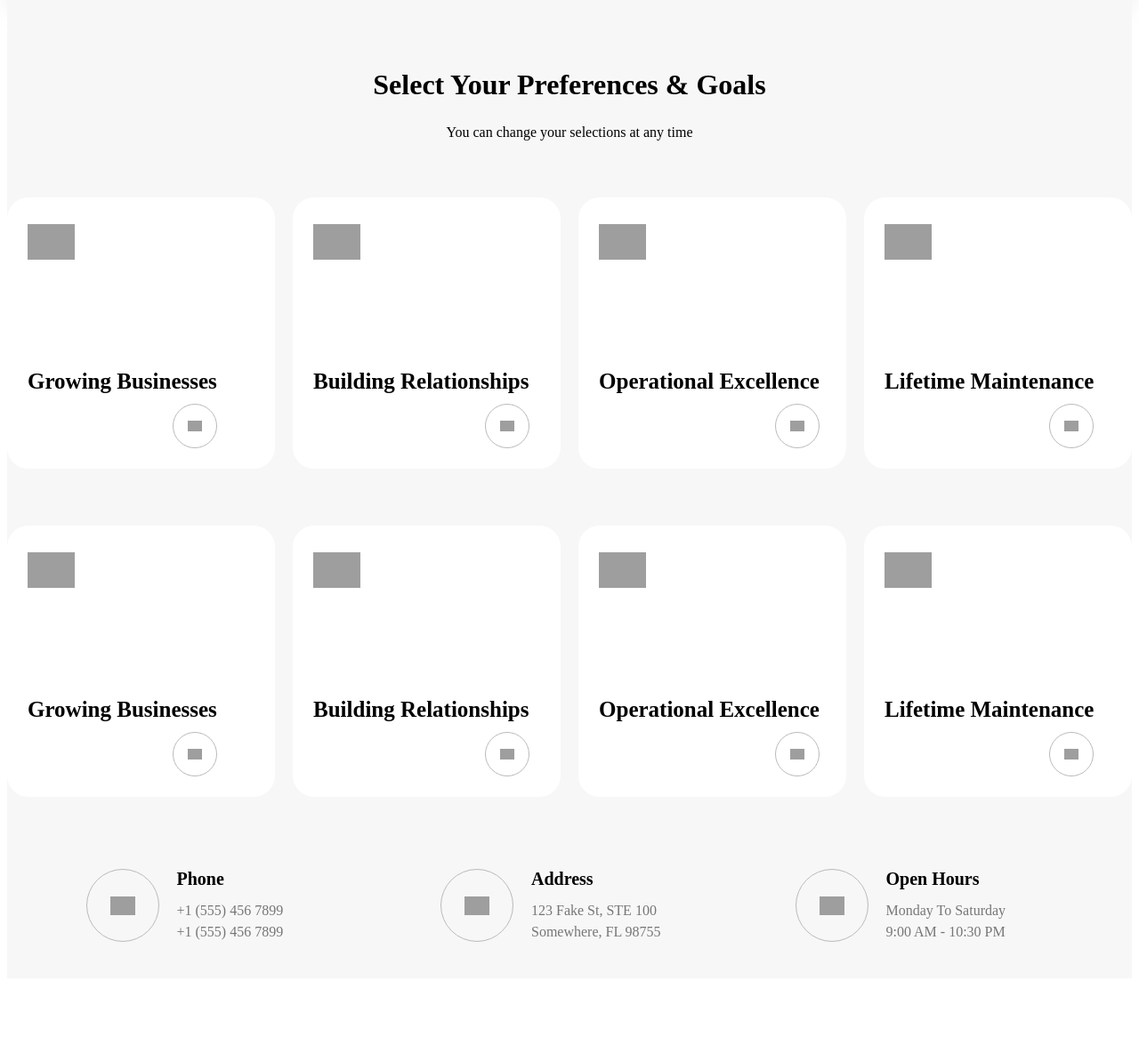
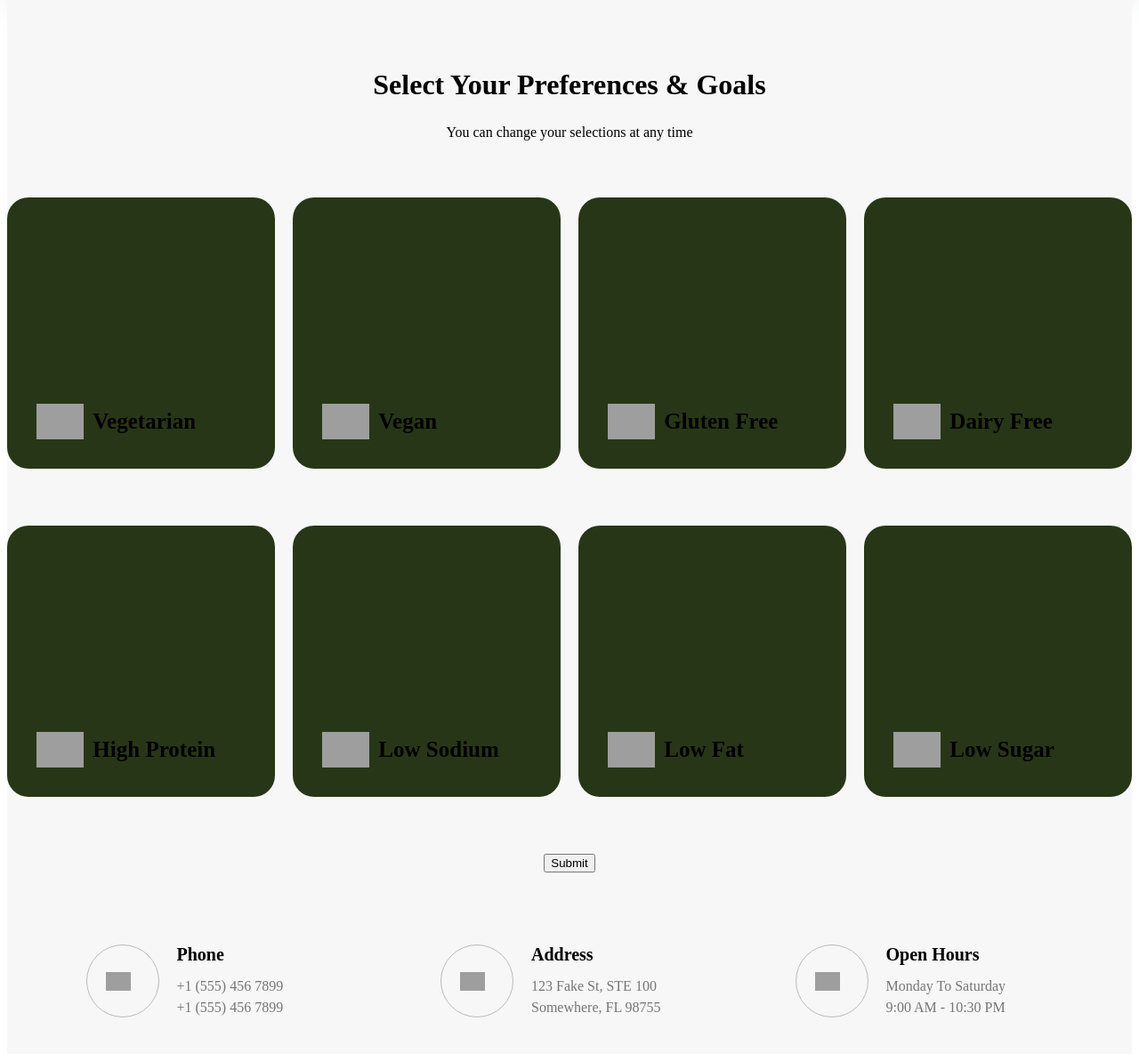
Before and after one commit to jasonglove/Mexl-Harmyny, a Flask app: page / in a window 1280 px wide. Shown: the part 93-1286 px from the top of the page at 89% size. Before the commit the page ends 1152 px from the top, so only its background shows below. Run offline with Flask 3, Linux system fonts and the light colour scheme; grey boxes are pictures that could not be loaded.

Commit message:
Quiz html and css pretty

```diff
--- a/static/style.css
+++ b/static/style.css
@@ -1,6 +1,13 @@
 /*-- -------------------------- -->
 <---           Hero             -->
 <--- -------------------------- -*/
+
+:root {
+    --bgBefore: #283618 ; /* Define a color variable */
+    --bgSelect: #c6d0a4;
+    --bgHover: #c6d0a4;
+    --cardhover: #c6d0a4;
+  }
 
 /* Mobile - 360px */
 @media only screen and (min-width: 0rem) {
@@ -156,7 +163,7 @@
       transition: width 0.3s;
   }
   #hero-143 .cs-button-solid:hover {
-      color: #fff;
+      color: var(--bgHover);
   }
   #hero-143 .cs-button-solid:hover:before {
       width: 100%;
@@ -218,6 +225,33 @@
         /* 16px - 20px */
         gap: clamp(1rem, 2.3vw, 1.25rem);
     }
+    .cs-checkbox {
+        display: none; /* Hide the default checkbox */
+    }
+
+    .cs-label {
+        display: flex;
+        align-items: center;
+        justify-content: center; /* Align horizontally in the middle */
+        cursor: pointer;
+        padding: 10px;
+        /*border: 1px solid #680303; /*BORDER* /*/
+        transition: background-color 0.3s;
+        margin-top: auto; /* Push the label to the bottom of the card */
+        border-radius: 10px; /* Curve corners */
+    }
+
+    .cs-label:hover {
+        background-color: var(--bgHover); /* Change background color on hover */
+    }
+
+    .cs-checkbox:checked + .cs-label {
+        background-color:  var(--bgSelect); /* Change the background color when selected */
+    }
+
+    .cs-icon {
+        margin-right: 10px; /* Add spacing between the icon and text */
+    }
     #services-1377 .cs-item {
         list-style: none;
         width: 100%;
@@ -230,7 +264,7 @@
         padding: clamp(1rem, 1.8vw, 1.5rem);
         /* 24px - 32px */
         padding-top: clamp(1.5rem, 2.3vw, 2rem);
-        background-color: #fff;
+        background-color: var(--bgBefore); /* MAIN CARD                                          */
         border-radius: 1.5rem;
         display: flex;
         flex-direction: column;
@@ -242,19 +276,27 @@
         z-index: 1;
         transition: background-color 0.3s;
     }
+    /* ################################################33IMPORTANT########################*/
+
+
     #services-1377 .cs-item:hover {
-        background-color: var(--primary);
+        background-color: var(--cardhover); /*CHANGES ON HOVER BIG CARD*/
     }
-    #services-1377 .cs-item:hover .cs-icon,
-    #services-1377 .cs-item:hover .cs-arrow {
+
+    #services-1377 .cs-checkbox:checked + .cs-item {
+        background-color: #DDA15E; /* Change the background color when checkbox is checked */
+    }
+
+    /* #services-1377 .cs-item:hover .cs-icon,
+    /* #services-1377 .cs-item:hover .cs-arrow {
         filter: grayscale(1) brightness(1000%);
-    }
-    #services-1377 .cs-item:hover .cs-h3 {
+    } */
+    /* #services-1377 .cs-item:hover .cs-h3 {
         color: #fff;
-    }
-    #services-1377 .cs-item:hover .cs-arrow-wrapper {
+    } */
+    /* #services-1377 .cs-item:hover .cs-arrow-wrapper {
         border-color: #fff;
-    }
+    } */
     #services-1377 .cs-icon {
         width: auto;
         height: 2.5rem;
--- a/templates/index.html
+++ b/templates/index.html
@@ -119,98 +119,77 @@
         </div>
         <ul class="cs-card-group">
             <li class="cs-item">
+                <input type="checkbox" name="dietary" id="vegetarian" class="cs-checkbox" value = "vegetarian">
+                <label for="vegetarian" class="cs-label">
                     <img class="cs-icon" loading="lazy" decoding="async" src="https://csimg.nyc3.cdn.digitaloceanspaces.com/Images/Graphics/agency-briefcase.svg" alt="icon" width="48" height="48">
-                <a href="/" class="cs-link">
-                    <h3 class="cs-h3">Growing Businesses</h3>
-                    <picture class="cs-arrow-wrapper">
-                        <img class="cs-arrow" decoding="async"
-                                    src="https://csimg.nyc3.cdn.digitaloceanspaces.com/Images/Graphics/agency-arrow-upper-right.svg"
-                                    alt="arrow" width="413" height="374" aria-hidden="true">
-                    </picture>
-                </a>
+                    <h3 class="cs-h3">Vegetarian</h3>
+
+                </label>
             </li>
         <li class="cs-item">
-                <img class="cs-icon" loading="lazy" decoding="async" src="https://csimg.nyc3.cdn.digitaloceanspaces.com/Images/Graphics/agency-chart.svg" alt="icon" width="48" height="48">
-                <a href="/" class="cs-link">
-                    <h3 class="cs-h3">Building Relationships</h3>
-                    <picture class="cs-arrow-wrapper">
-                        <img class="cs-arrow" decoding="async"
-                                    src="https://csimg.nyc3.cdn.digitaloceanspaces.com/Images/Graphics/agency-arrow-upper-right.svg"
-                                    alt="arrow" width="413" height="374" aria-hidden="true">
-                    </picture>
-                </a>
+            <input type="checkbox" name="dietary" id="vegan"class="cs-checkbox" value = "vegan">
+            <label for="vegan" class="cs-label">
+                <img class="cs-icon" loading="lazy" decoding="async" src="https://csimg.nyc3.cdn.digitaloceanspaces.com/Images/Graphics/agency-briefcase.svg" alt="icon" width="48" height="48">
+                <h3 class="cs-h3">Vegan</h3>
+
+            </label>
         </li>
         <li class="cs-item">
-                <img class="cs-icon" loading="lazy" decoding="async" src="https://csimg.nyc3.cdn.digitaloceanspaces.com/Images/Graphics/agency-thumb.svg" alt="icon" width="48" height="48">
-                <a href="/" class="cs-link">
-                    <h3 class="cs-h3">Operational Excellence</h3>
-                    <picture class="cs-arrow-wrapper">
-                        <img class="cs-arrow" decoding="async"
-                                    src="https://csimg.nyc3.cdn.digitaloceanspaces.com/Images/Graphics/agency-arrow-upper-right.svg"
-                                    alt="arrow" width="413" height="374" aria-hidden="true">
-                    </picture>
-                </a>
+            <input type="checkbox" name="dietary" id="gluten" class="cs-checkbox" value = "gluten free">
+            <label for="gluten" class="cs-label">
+                <img class="cs-icon" loading="lazy" decoding="async" src="https://csimg.nyc3.cdn.digitaloceanspaces.com/Images/Graphics/agency-briefcase.svg" alt="icon" width="48" height="48">
+                <h3 class="cs-h3">Gluten Free</h3>
+
+            </label>
         </li>
         <li class="cs-item">
-                <img class="cs-icon" loading="lazy" decoding="async" src="https://csimg.nyc3.cdn.digitaloceanspaces.com/Images/Graphics/agency-dial.svg" alt="icon" width="48" height="48">
-                <a href="/" class="cs-link">
-                    <h3 class="cs-h3">Lifetime Maintenance</h3>
-                    <picture class="cs-arrow-wrapper">
-                        <img class="cs-arrow" decoding="async"
-                                    src="https://csimg.nyc3.cdn.digitaloceanspaces.com/Images/Graphics/agency-arrow-upper-right.svg"
-                                    alt="arrow" width="413" height="374" aria-hidden="true">
-                    </picture>
-                </a>
+            <input type="checkbox" name="dietary" id="dairy" class="cs-checkbox" value = "dairy free">
+            <label for="dairy" class="cs-label">
+                <img class="cs-icon" loading="lazy" decoding="async" src="https://csimg.nyc3.cdn.digitaloceanspaces.com/Images/Graphics/agency-briefcase.svg" alt="icon" width="48" height="48">
+                <h3 class="cs-h3">Dairy Free</h3>
+
+            </label>
         </li>
         </ul>
         <ul class="cs-card-group">
             <li class="cs-item">
+                <input type="checkbox" name="preferences" id="protein" class="cs-checkbox" value = "high protein">
+                <label for="protein" class="cs-label">
                     <img class="cs-icon" loading="lazy" decoding="async" src="https://csimg.nyc3.cdn.digitaloceanspaces.com/Images/Graphics/agency-briefcase.svg" alt="icon" width="48" height="48">
-                <a href="/" class="cs-link">
-                    <h3 class="cs-h3">Growing Businesses</h3>
-                    <picture class="cs-arrow-wrapper">
-                        <img class="cs-arrow" decoding="async"
-                                    src="https://csimg.nyc3.cdn.digitaloceanspaces.com/Images/Graphics/agency-arrow-upper-right.svg"
-                                    alt="arrow" width="413" height="374" aria-hidden="true">
-                    </picture>
-                </a>
+                    <h3 class="cs-h3">High Protein</h3>
+
+                </label>
             </li>
             <li class="cs-item">
-                <img class="cs-icon" loading="lazy" decoding="async" src="https://csimg.nyc3.cdn.digitaloceanspaces.com/Images/Graphics/agency-chart.svg" alt="icon" width="48" height="48">
-                <a href="/" class="cs-link">
-                    <h3 class="cs-h3">Building Relationships</h3>
-                    <picture class="cs-arrow-wrapper">
-                        <img class="cs-arrow" decoding="async"
-                                    src="https://csimg.nyc3.cdn.digitaloceanspaces.com/Images/Graphics/agency-arrow-upper-right.svg"
-                                    alt="arrow" width="413" height="374" aria-hidden="true">
-                    </picture>
-                </a>
+                <input type="checkbox" name="preferences" id="sodium" class="cs-checkbox" value = "low sodium">
+                <label for="sodium" class="cs-label">
+                    <img class="cs-icon" loading="lazy" decoding="async" src="https://csimg.nyc3.cdn.digitaloceanspaces.com/Images/Graphics/agency-briefcase.svg" alt="icon" width="48" height="48">
+                    <h3 class="cs-h3">Low Sodium</h3>
+
+                </label>
             </li>
             <li class="cs-item">
-                <img class="cs-icon" loading="lazy" decoding="async" src="https://csimg.nyc3.cdn.digitaloceanspaces.com/Images/Graphics/agency-thumb.svg" alt="icon" width="48" height="48">
-                <a href="/" class="cs-link">
-                    <h3 class="cs-h3">Operational Excellence</h3>
-                    <picture class="cs-arrow-wrapper">
-                        <img class="cs-arrow" decoding="async"
-                                    src="https://csimg.nyc3.cdn.digitaloceanspaces.com/Images/Graphics/agency-arrow-upper-right.svg"
-                                    alt="arrow" width="413" height="374" aria-hidden="true">
-                    </picture>
-                </a>
+                <input type="checkbox" name="preferences" id="fat" class="cs-checkbox" value = "low fat">
+                <label for="fat" class="cs-label">
+                    <img class="cs-icon" loading="lazy" decoding="async" src="https://csimg.nyc3.cdn.digitaloceanspaces.com/Images/Graphics/agency-briefcase.svg" alt="icon" width="48" height="48">
+                    <h3 class="cs-h3">Low Fat</h3>
+
+                </label>
             </li>
             <li class="cs-item">
-                <img class="cs-icon" loading="lazy" decoding="async" src="https://csimg.nyc3.cdn.digitaloceanspaces.com/Images/Graphics/agency-dial.svg" alt="icon" width="48" height="48">
-                <a href="/" class="cs-link">
-                    <h3 class="cs-h3">Lifetime Maintenance</h3>
-                    <picture class="cs-arrow-wrapper">
-                        <img class="cs-arrow" decoding="async"
-                                    src="https://csimg.nyc3.cdn.digitaloceanspaces.com/Images/Graphics/agency-arrow-upper-right.svg"
-                                    alt="arrow" width="413" height="374" aria-hidden="true">
-                    </picture>
-                </a>
+                <input type="checkbox" name="preferences" id="sugar" class="cs-checkbox" value = "low sugar">
+                <label for="sugar" class="cs-label">
+                    <img class="cs-icon" loading="lazy" decoding="async" src="https://csimg.nyc3.cdn.digitaloceanspaces.com/Images/Graphics/agency-briefcase.svg" alt="icon" width="48" height="48">
+                    <h3 class="cs-h3">Low Sugar</h3>
+
+                </label>
             </li>
         </ul>
+        <input type="submit" value="Submit">
+    </form>
     </div>
 </section>
+
 
 <!-- ============================================ -->
 <!--                   Stats                      -->
@@ -253,5 +232,6 @@
 
 
 <script src="{{ url_for('static', filename='script.js') }}"></script>
+
 </body>
 </html>
```
Lines whose indentation alone changed are shown as unchanged.
